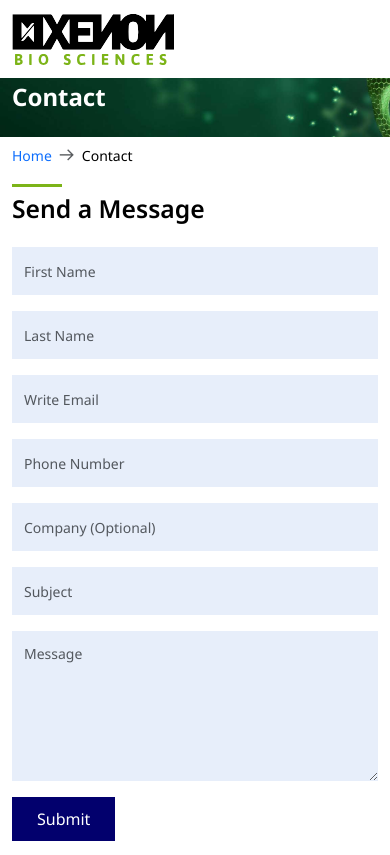
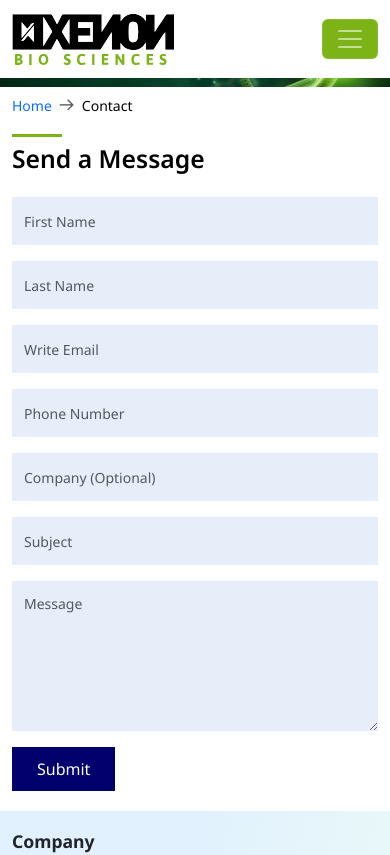
Before and after one commit to praveengupthanandipati/xenonnew, a React (Vite) app: page /Contact in a window 390 px wide. Shown: the top 855 px of the page. Built offline with nearby package versions, Linux system fonts and the light colour scheme.

Commit message:
updating the downloads

```diff
--- a/src/components/Header.jsx
+++ b/src/components/Header.jsx
@@ -73,7 +73,7 @@ const Header = () => {
             data-bs-target="#offcanvasNavbar2"
             aria-controls="offcanvasNavbar2"
           >
-            <span className="navbar-toggler-icon"><i className="bi bi-list"></i></span>
+            <span className="navbar-toggler-icon"></span>
           </button>
           <div
             className="offcanvas offcanvas-end text-bg-dark"
--- a/src/components/HomeBanner.jsx
+++ b/src/components/HomeBanner.jsx
@@ -46,7 +46,7 @@ const HomeBanner = () => {
   return (
     <div>
        <div className="HomeSlider">
-        <div className="container-fluid g-0">
+        <div className="container-fluid g-md-0">
           <div className="row g-0 justify-content-between">
             <div className="col-md-7 align-self-center">
               <article className="article-slider">
--- a/src/styles/App.scss
+++ b/src/styles/App.scss
@@ -72,6 +72,27 @@ header{
         .nav-link.active{
             color:map.get(v.$colors, "primary");
         }
+    }
+    .navbar-toggler{
+      background-color:map.get(v.$colors, "primary")
+    }
+    .offcanvas-body{
+      .nav-item{
+         @include respond-below(map.get(v.$breakpoints, "lg")){
+          background:lighten(map.get(v.$colors, "black"), 20%);
+          margin-bottom:10px;
+         }
+         .nav-link{
+          @include respond-below(map.get(v.$breakpoints, "lg")){
+            color:map.get(v.$colors, "white");
+          }
+         }
+         .nav-link.active{
+          @include respond-below(map.get(v.$breakpoints, "lg")){
+            color:map.get(v.$colors, "primary");
+          }
+         }
+      }
     }
 }
 
@@ -396,7 +417,7 @@ main{
       padding: 100px 0;
       color: map.get(v.$colors, "white");
       @include respond-below(map.get(v.$breakpoints, "md")) {
-        padding: 75px 0 25px 0;
+        padding: 25px 0;
       }
 
       .h1 {
```
